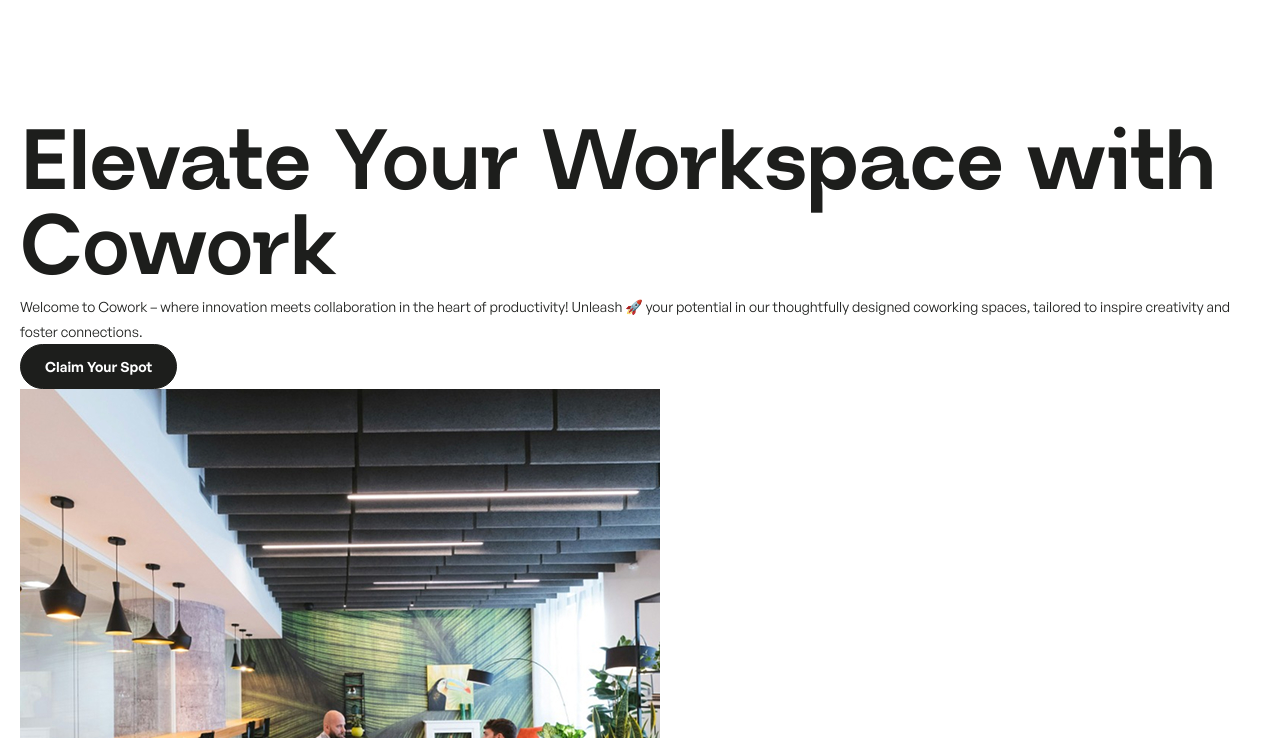
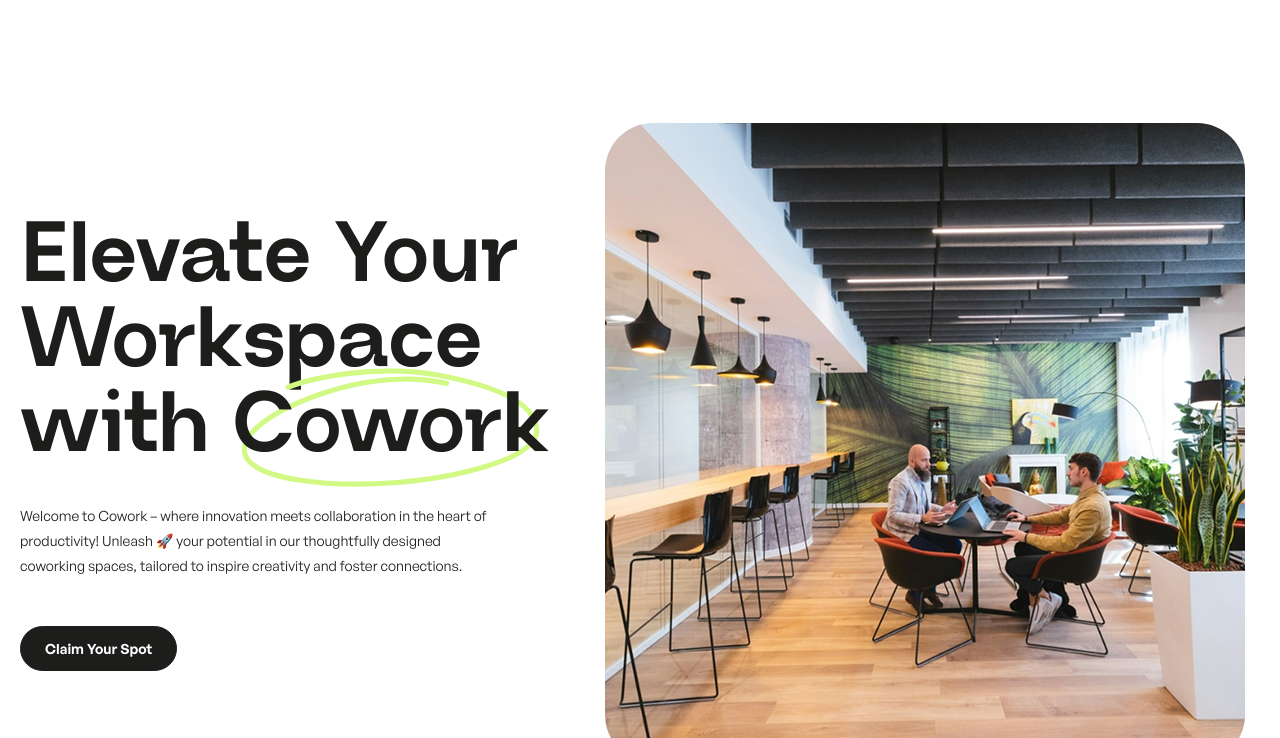
Before and after one commit to iamsabyrzhaslanuly/cowork, a website: page index.html in a window 1280 px wide. Shown: the part 62-800 px from the top of the page. Drawn offline with nearby package versions, Linux system fonts and the light colour scheme; files that its build step writes are made by us from their sources.

Commit message:
feat: add hero section styles

```diff
--- /dev/null
+++ b/styles/sections/_hero.scss
@@ -0,0 +1,46 @@
+@use '../helpers' as *;
+
+.hero {
+  display: flex;
+  justify-content: space-between;
+  align-items: center;
+  column-gap: 10px;
+
+  &__title {
+    max-width: 640px;
+
+    &:not(:last-child) {
+      margin-bottom: 32px;
+    }
+
+    &-accent {
+      position: relative;
+      display: inline-block;
+      z-index: 1;
+
+      &::after {
+        content: '';
+        position: absolute;
+        z-index: -2;
+        top: 50%;
+        left: 50%;
+        width: 120%;
+        height: 140%;
+        translate: -50% -50%;
+        background: url('../../images/hero-title-text-circle.svg') center / contain no-repeat;
+      }
+    }
+  }
+
+  &__description {
+    max-width: 480px;
+
+    &:not(:last-child) {
+      margin-bottom: 48px;
+    }
+  }
+
+  &__image {
+    border-radius: var(--border-radius-large);
+  }
+}
--- a/styles/sections/_index.scss
+++ b/styles/sections/_index.scss
@@ -1 +1,2 @@
 @forward 'header';
+@forward 'hero';
```
Also changed, not shown: images/hero-title-text-circle.svg (added).
